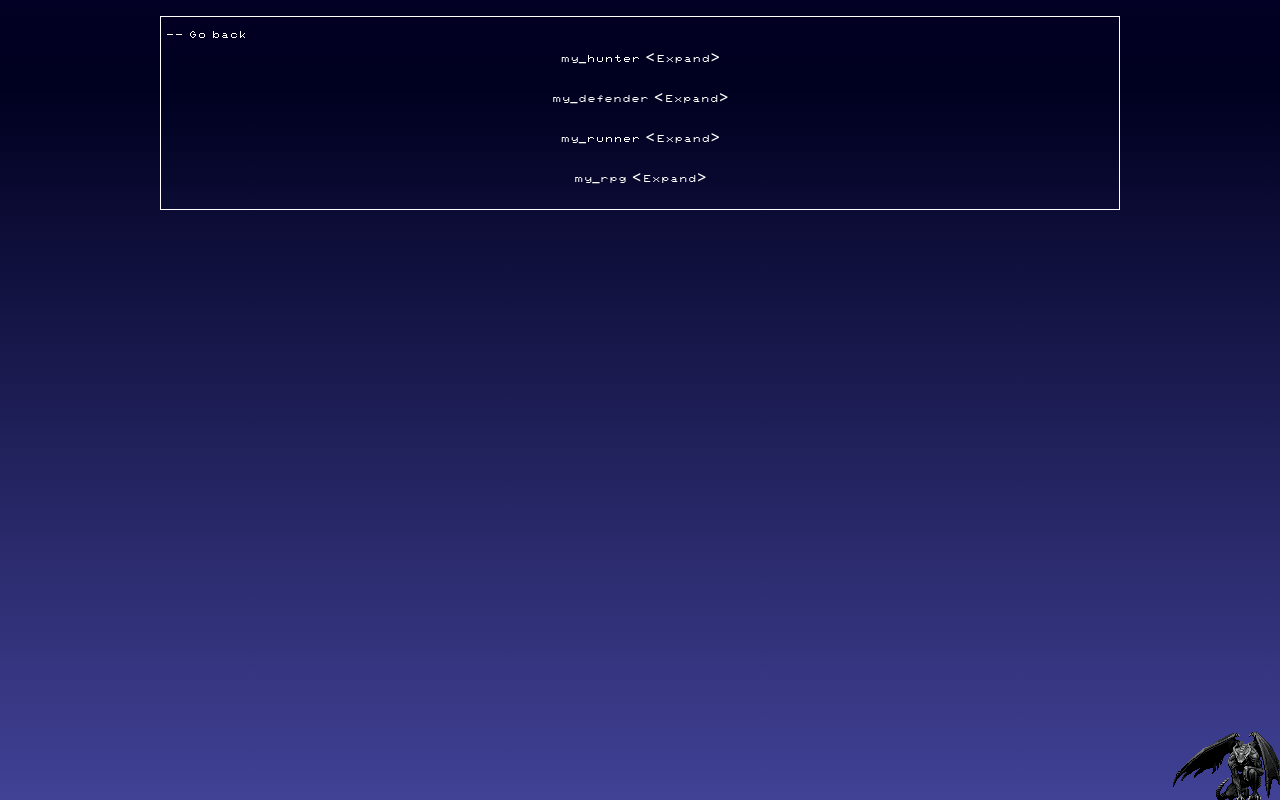
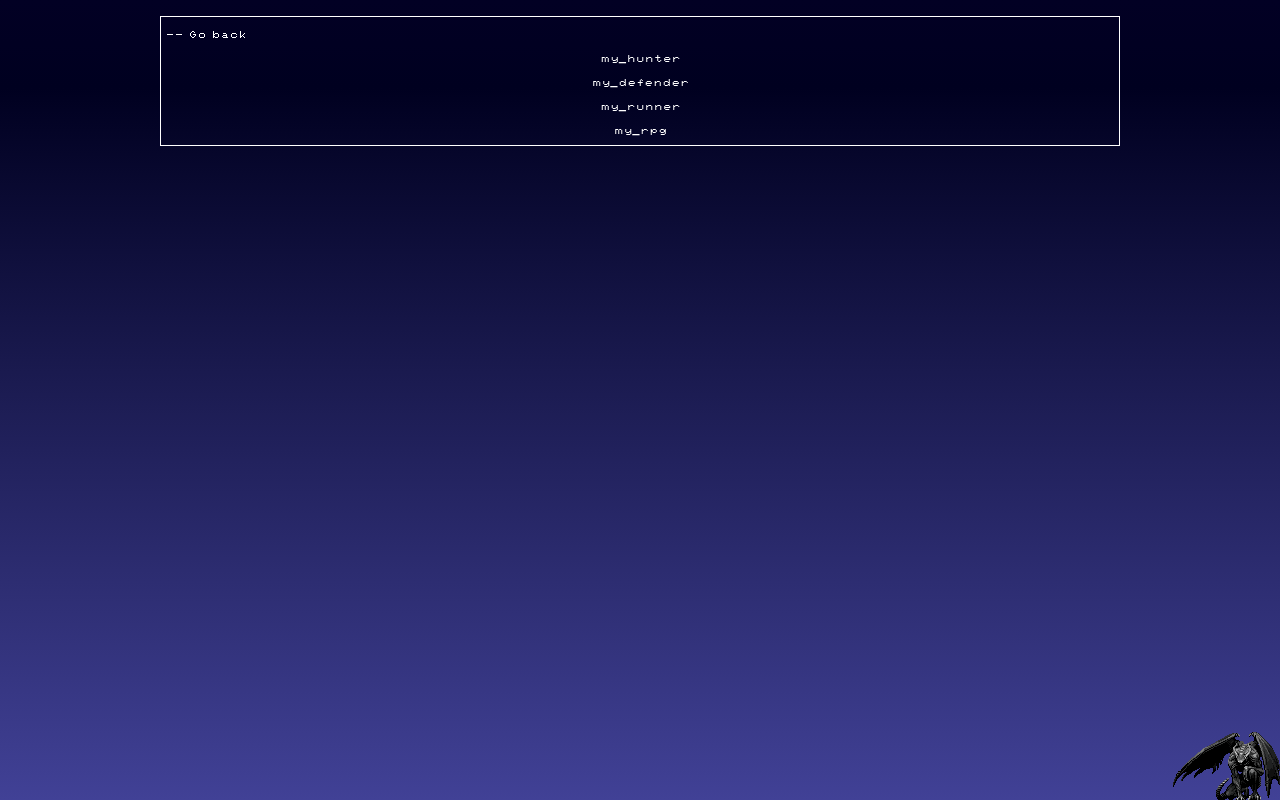
Before and after one commit to cram0/website, a Vue app: page /games in a window 1280 px wide. Built offline with nearby package versions, Linux system fonts and the light colour scheme.

Commit message:
Updated games page

```diff
--- a/src/App.vue
+++ b/src/App.vue
@@ -1,39 +1,41 @@
 <template>
     <div>
-        <div id="center-box" :class="['flex', 'justify-center', 'items-center', 'transition-all', mainMenuExpanded ? 'pt-4' : 'pt-56']">
+        <div id="center-box" :class="['flex', 'justify-center', 'items-center', 'transition-all', setMainMenuSizeBasedOnPage()]">
             <div :class="[mainMenuExpanded ? expandedStyle : notExpandedStyle]">
-                <ul class="text-white breathing-select-red">
-                    <router-link v-if="!isMainMenu" :to="{ path: '/' }" @click.prevent="shouldCollapseGames(route.path)" class="block">
+                <ul class="breathing-select-red">
+                    <a v-if="!isMainMenu" @click.prevent="goBackButton()" class="block hover:cursor-pointer breathing-text">
                         {{ "-- Go back" }}
-                    </router-link>
+                    </a>
                 </ul>
-                <ul v-if="isMainMenu" v-for="choice in choiceList" class="text-white breathing-select-red text-center w-">
+                <ul v-if="isMainMenu" v-for="choice in choiceList" class="breathing-select-red text-center">
                     <router-link v-if="!choice.externalLink" :to="{ path: choice.path }" @click="isMainMenu = !isMainMenu" class="block">{{ choice.name }}</router-link>
                     <a v-else :href="choice.path" target="_blank" rel="noopener noreferrer" class="block">{{ choice.name }}</a>
                 </ul>
 
                 <div v-if="mainMenuExpanded">
-                    <div v-if="route.path === '/games'" class="flex flex-col items-center">
-                        <ul v-for="game in gameList">
-                            <div class="flex justify-center pb-4">
-                                <label class="text-base text-white">
-                                    {{ game.name + "&nbsp;" }}
-                                </label>
-                                <label v-if="!game.expanded" class="text-base text-white hover:cursor-pointer breathing-select-red" @click.prevent="game.expanded = !game.expanded">
-                                    {{ "<Expand>" }}
-                                </label>
-                                <label v-else class="text-base text-white hover:cursor-pointer breathing-select-red" @click.prevent="game.expanded = !game.expanded">
-                                    {{ ">Collapse<" }}
-                                </label>
+                    <div v-if="route.path.startsWith('/games')" class="flex flex-col items-center">
+                        <div v-if="route.path.startsWith('/games/')">
+                            <div v-for="game in gameList" class="grid grid-cols-2 gap-4">
+                                <div class="flex justify-center" v-if="route.path === '/games' + game.path">
+                                    <h1 class="text-xl pb-2">{{ game.name }}</h1>
+                                </div>
+                                <div class="flex justify-center" v-if="route.path === '/games' + game.path">
+                                    <p class="">{{ game.description }}</p>
+                                </div>
+                                <img v-for="image in game.images" v-if="route.path === '/games' + game.path" :src="'/assets/' + image" class="" />
                             </div>
-                            <div v-if="game.expanded" class="flex flex-wrap p-1">
-                                <img v-for="image in game.images" class="md:w-1/2 p-2" :src="'./assets/' + image" alt="image" rel="preload" />
-                            </div>
-                        </ul>
+                        </div>
+                        <div v-else>
+                            <ul v-for="game in gameList">
+                                <div class="flex justify-center">
+                                    <router-link class="hover:cursor-pointer breathing-select-red" :to="{ path: '/games' + game.path }"> {{ game.name }}</router-link>
+                                </div>
+                            </ul>
+                        </div>
                     </div>
                     <div v-if="route.path === '/resume'">
                         <div class="flex justify-center items-center divide-x p-1">
-                            <label v-for="language in resumeList" class="block text-sm sm:text-sm md:text-base lg:text-lg text-white hover:cursor-pointer breathing-select-red p-1" @click.prevent="selectResumeLanguage(language.name)">
+                            <label v-for="language in resumeList" class="block hover:cursor-pointer breathing-select-red p-1" @click.prevent="selectResumeLanguage(language.name)">
                                 {{ language.name }}
                             </label>
                         </div>
@@ -42,7 +44,7 @@
                     </div>
                 </div>
             </div>
-            <img src="/assets/statue.png" style="position: fixed; bottom: 0; right: 0; max-width: 99%; max-height: 99%" />
+            <img src="/assets/statue.png" style="position: fixed; bottom: 0; right: 0; max-width: 100%; max-height: 100%" />
         </div>
     </div>
 </template>
@@ -51,8 +53,8 @@
 import { onMounted, ref, watch } from "vue";
 import { useRouter, useRoute } from "vue-router";
 
-import frenchResume from "/assets/CV_Julien_Augugliaro_FR.pdf"
-import englishResume from "/assets/CV_Julien_Augugliaro_EN.pdf"
+import frenchResume from "/assets/CV_Julien_Augugliaro_FR.pdf";
+import englishResume from "/assets/CV_Julien_Augugliaro_EN.pdf";
 
 const route = useRoute();
 const router = useRouter();
@@ -64,11 +66,22 @@ const notExpandedStyle = ref(["border", "border-white", "w-1/4", "h-1/4", "p-1",
 
 const expandedStyle = ref(["border", "border-white", "w-3/4", "h-auto", "p-1", "transition-all"]);
 
-const shouldCollapseGames = (path) => {
-    if (path === "/games") {
-        gameList.value.forEach((game) => {
-            game.expanded = false;
-        });
+const goBackButton = () => {
+    if (route.path.startsWith("/games/")) {
+        router.push("/games");
+    } else {
+        router.push("/");
+    }
+};
+
+const setMainMenuSizeBasedOnPage = () => {
+    if (route.path.startsWith("/games/")) {
+        return "pt-8";
+    }
+    if (mainMenuExpanded.value) {
+        return "pt-4";
+    } else {
+        return "pt-56";
     }
 };
 
@@ -93,9 +106,7 @@ const resumeList = ref([
     }
 ]);
 
-onMounted(() => {
-
-});
+onMounted(() => {});
 
 watch(
     () => route.path,
@@ -137,22 +148,30 @@ const gameList = ref([
     {
         name: "my_hunter",
         images: ["hunter1.png", "hunter2.png"],
-        expanded: false
+        expanded: false,
+        description: "A simple game where you have to shoot the bats that appear on the screen.",
+        path: "/hunter"
     },
     {
         name: "my_defender",
         images: ["defender1.png", "defender2.png", "defender3.png", "defender4.png"],
-        expanded: false
+        expanded: false,
+        description: "A simple tower defense game where you have to defend yourself from the enemies that appear on the screen.",
+        path: "/defender"
     },
     {
         name: "my_runner",
         images: ["runner1.png", "runner2.png", "runner3.png", "runner4.png"],
-        expanded: false
+        expanded: false,
+        description: "A simple runner game where you have to avoid the obstacles that appear on the screen.",
+        path: "/runner"
     },
     {
         name: "my_rpg",
         images: ["rpg1.png", "rpg2.png", "rpg3.png", "rpg4.png", "rpgdbg1.png", "rpgdbg2.png"],
-        expanded: false
+        expanded: false,
+        description: "A simple RPG game where you have to fight the enemies that appear on the screen.",
+        path: "/rpg"
     }
 ]);
 </script>
@@ -172,13 +191,23 @@ const gameList = ref([
     }
 }
 
+@keyframes breathing-text {
+    from {
+        color: rgb(0, 0, 150);
+    }
+    to {
+        color: rgb(0, 0, 30);
+    }
+}
+
 .breathing-select-red:hover {
     animation: 1s infinite alternate ease-out breathing-select-red;
 }
 
 body {
     font-family: "Castlevania", -apple-system, BlinkMacSystemFont, "Segoe UI", Roboto, Oxygen, Ubuntu, Cantarell, "Open Sans", "Helvetica Neue", sans-serif;
-    font-smooth: never;
+    font-size: 16px;
+    color: white;
     -webkit-font-smoothing: none;
     -moz-osx-font-smoothing: grayscale;
     background-image: linear-gradient(180deg, rgba(2, 0, 36, 1) 0%, rgba(0, 0, 32, 1) 11%, rgba(65, 65, 150, 1) 100%);
--- a/src/components/Games.vue
+++ /dev/null
@@ -1,8 +0,0 @@
-<template>
-	<div>
-		<img src="../assets/games/defender1.png" />
-		<img src="../assets/games/defender2.png" />
-	</div>
-</template>
-
-<script setup></script>
--- a/src/components/Menu.vue
+++ /dev/null
@@ -1,42 +0,0 @@
-<template>
-	<div>
-		<ul
-			v-if="isMainMenu"
-			v-for="choice in choiceList"
-			class="text-white breathing-select-red"
-		>
-			<router-link
-				:to="{ path: choice.path }"
-				@click="isMainMenu = !isMainMenu"
-				>{{ choice.name }}</router-link
-			>
-		</ul>
-		<div v-else>
-			<Games />
-		</div>
-	</div>
-</template>
-
-<script setup>
-import { onMounted, ref, watch } from "vue";
-import Games from "./Games.vue";
-
-const isMainMenu = ref(true);
-
-onMounted(() => {
-	console.log("Mounted");
-});
-
-const choiceList = ref([
-	{
-		name: "Games",
-		path: "/games",
-		// component: Games,
-	},
-	{
-		name: "Projects",
-		path: "/projects",
-		// component: Projects,
-	},
-]);
-</script>
```
